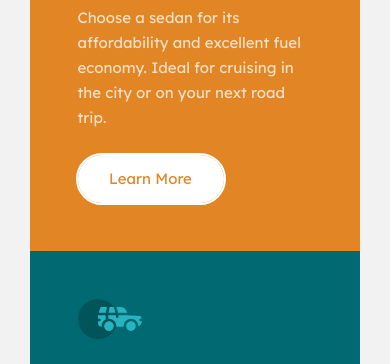
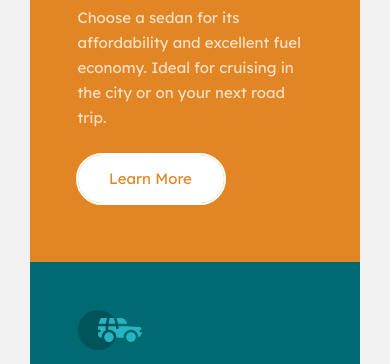
Before and after one commit to Jojo25011990/3-column-preview-card, a website: page index.html in a window 390 px wide. Shown: the part 203-567 px from the top of the page. Drawn offline with Linux system fonts and the light colour scheme.

Commit message:
fixed responsive design ( 680px )

```diff
--- a/sass/main.scss
+++ b/sass/main.scss
@@ -25,6 +25,10 @@ body {
 	@include flex-center;
 	min-height: 100vh;
 	background-color: $color-primary;
+
+	@include responsive-design(680px) {
+		overflow-y: auto;
+	}
 }
 
 .cards {
@@ -37,9 +41,8 @@ body {
 
 	@media (max-width: 680px) {
 		width: 33rem;
+		min-height: 163vh;
 		flex-direction: column;
-		overflow-y: auto;
-		min-height: 100vh;
 		padding: 2rem 0;
 	}
 }
```
Also changed, not shown: 3-column-preview-card.png, README-template.md (added), css/style.css.
